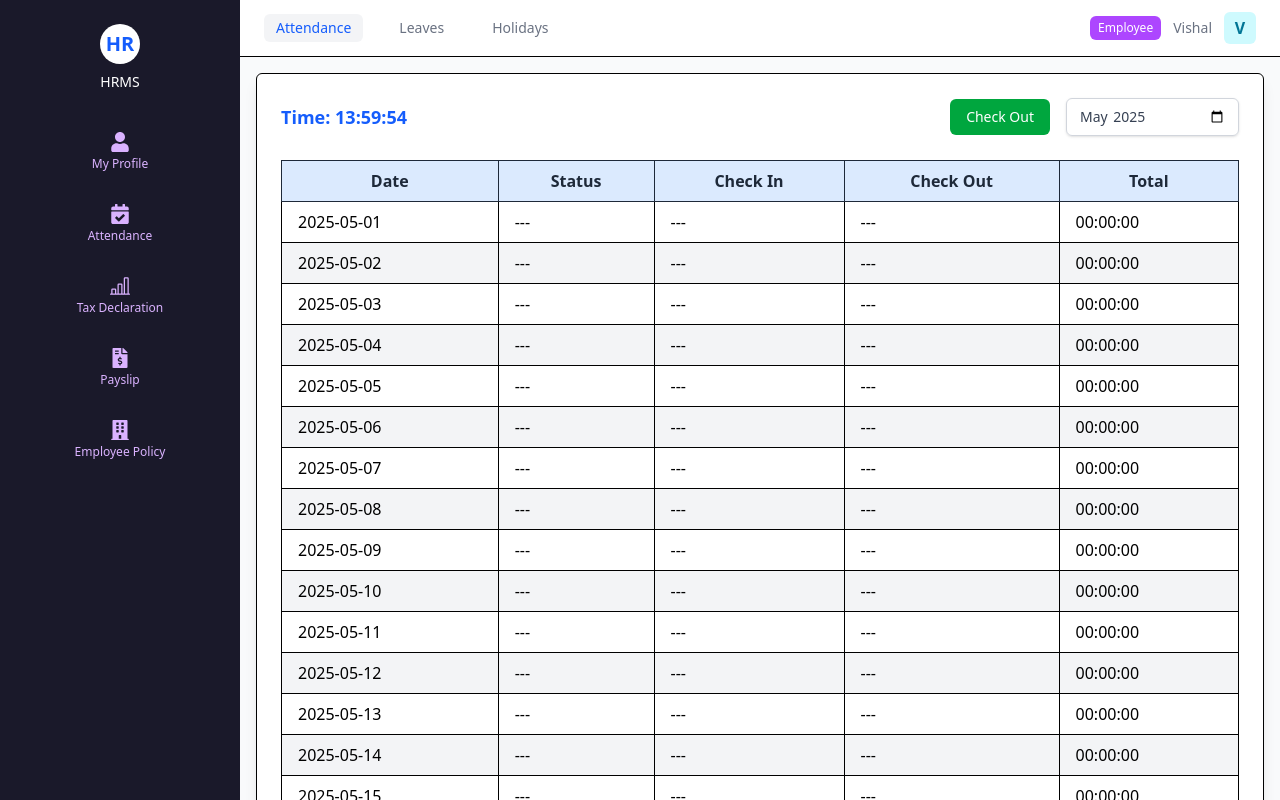
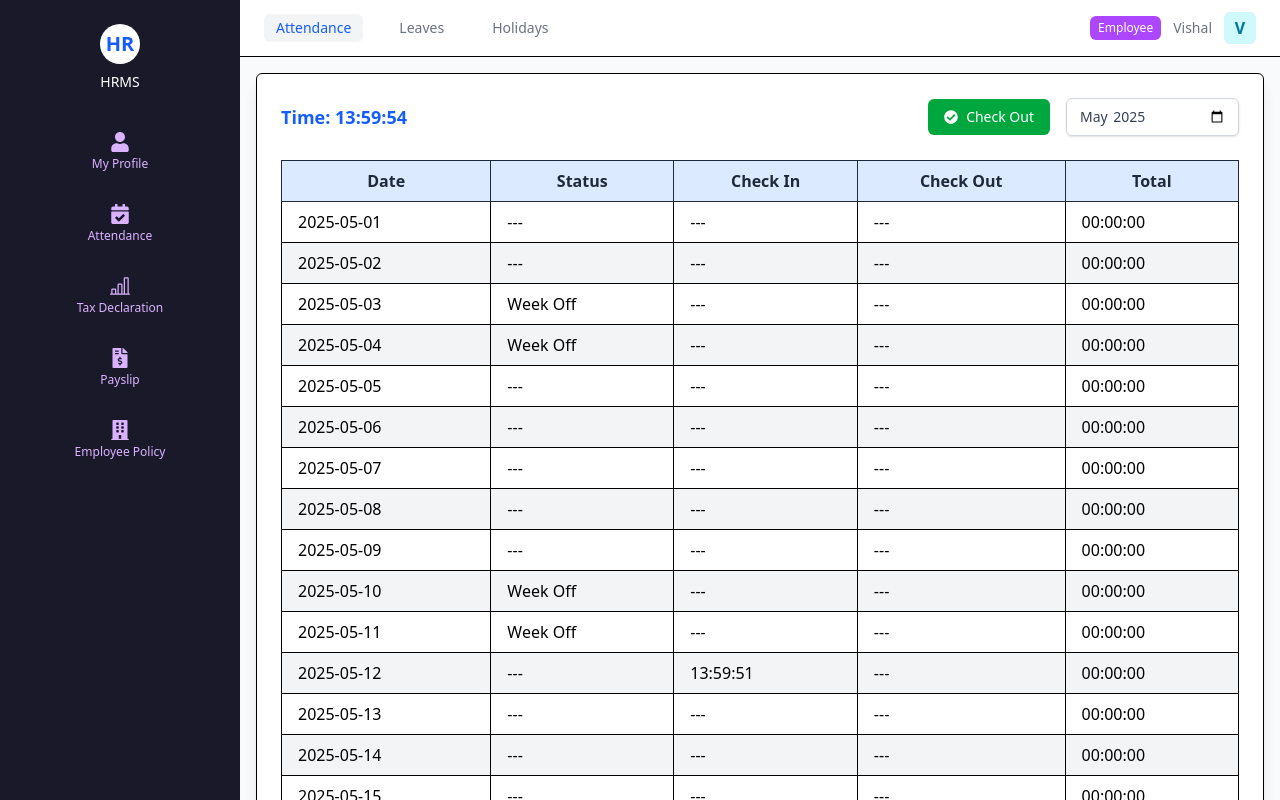
Before and after one commit to vishalglobussoftSDE/emp_clone_fe, a React (Vite) app: page /hrms/attendence in a window 1280 px wide. Both pictures are taken after a click on the button "Check In". Shown: the top 800 px of the page. Built offline with nearby package versions, Linux system fonts and the light colour scheme.

Commit message:
make fun to check user absent or present based on time duration

```diff
--- a/src/pages/HRMSPages/Attendence.jsx
+++ b/src/pages/HRMSPages/Attendence.jsx
@@ -1,5 +1,16 @@
 import { useState, useEffect } from "react";
 import AttendanceTable from "../../components/HRMSComponents/AttendanceTable";
+import { FaCheckCircle } from "react-icons/fa";
+
+const getISTTime = () => {
+  return new Intl.DateTimeFormat("en-IN", {
+    timeZone: "Asia/Kolkata",
+    hour: "2-digit",
+    minute: "2-digit",
+    second: "2-digit",
+    hour12: false,
+  }).format(new Date());
+};
 
 const generateMonthDates = (year, month) => {
   const daysInMonth = new Date(year, month + 1, 0).getDate();
@@ -8,9 +19,11 @@ const generateMonthDates = (year, month) => {
   for (let i = 1; i <= daysInMonth; i++) {
     const date = new Date(year, month, i);
     const formatted = date.toISOString().split("T")[0];
+    const isWeekend = date.getDay() === 0 || date.getDay() === 6;
+
     dates.push({
       date: formatted,
-      status: "---",
+      status: isWeekend ? "Week Off" : "---",
       checkIn: "---",
       checkOut: "---",
       total: "00:00:00",
@@ -20,43 +33,94 @@ const generateMonthDates = (year, month) => {
   return dates;
 };
 
+const formatTime = (date) => {
+  return date.toTimeString().split(" ")[0];
+};
+
+const calculateDuration = (start, end) => {
+  const startTime = new Date(`1970-01-01T${start}Z`);
+  const endTime = new Date(`1970-01-01T${end}Z`);
+  const diffMs = endTime - startTime;
+  if (diffMs < 0) return "00:00:00";
+
+  const hours = String(Math.floor(diffMs / 3600000)).padStart(2, "0");
+  const minutes = String(Math.floor((diffMs % 3600000) / 60000)).padStart(2, "0");
+  const seconds = String(Math.floor((diffMs % 60000) / 1000)).padStart(2, "0");
+
+  return `${hours}:${minutes}:${seconds}`;
+};
+
+const isDurationAtLeast8Hours = (duration) => {
+  const [hrs] = duration.split(":").map(Number);
+  return hrs >= 8;
+};
+
 const Attendence = () => {
-  const [isCheckedIn, setIsCheckedIn] = useState(false);
-  const [currentCheck, setCurrentCheck] = useState("Check In");
-  const [currentTime, setCurrentTime] = useState("");
+  const [currentTime, setCurrentTime] = useState(getISTTime());
   const [selectedMonth, setSelectedMonth] = useState(() => {
     const now = new Date();
     return `${now.getFullYear()}-${String(now.getMonth() + 1).padStart(2, "0")}`;
   });
+  const [attendanceData, setAttendanceData] = useState([]);
+  const [hasCheckedInToday, setHasCheckedInToday] = useState(false);
 
-  const handleCheckIn = () => {
-    setIsCheckedIn(!isCheckedIn);
-    setCurrentCheck(isCheckedIn ? "Check In" : "Check Out");
-  };
-
-  // Live Indian time using IST
+  // Live clock updater
   useEffect(() => {
-    const updateTime = () => {
-      const now = new Date();
-      const options = {
-        timeZone: "Asia/Kolkata",
-        hour: "2-digit",
-        minute: "2-digit",
-        second: "2-digit",
-        hour12: false,
-      };
-      const formatter = new Intl.DateTimeFormat("en-IN", options);
-      setCurrentTime(formatter.format(now));
-    };
-
-    updateTime(); // initial call
-    const timer = setInterval(updateTime, 1000);
-
+    const timer = setInterval(() => {
+      setCurrentTime(getISTTime());
+    }, 1000);
     return () => clearInterval(timer);
   }, []);
 
+  // Generate fresh month data on month change
+  useEffect(() => {
     const [year, month] = selectedMonth.split("-").map(Number);
-  const attendanceData = generateMonthDates(year, month - 1);
+    const newData = generateMonthDates(year, month - 1);
+    setAttendanceData(newData);
+    setHasCheckedInToday(false);
+  }, [selectedMonth]);
+
+  const handleCheck = () => {
+    const today = new Date().toISOString().split("T")[0];
+    const now = getISTTime();
+
+    setAttendanceData((prevData) =>
+      prevData.map((entry) => {
+        if (entry.date === today && entry.status !== "Week Off") {
+          // First-time check-in
+          if (!hasCheckedInToday && entry.checkIn === "---") {
+            setHasCheckedInToday(true);
+            return {
+              ...entry,
+              checkIn: now,
+              checkOut: "---",
+              total: "00:00:00",
+              status: "---",
+            };
+          }
+
+          // Already checked in, now updating check-out and status
+          if (hasCheckedInToday && entry.checkIn !== "---") {
+            const total = calculateDuration(entry.checkIn, now);
+            const isPresent = isDurationAtLeast8Hours(total);
+
+            return {
+              ...entry,
+              checkOut: now,
+              total,
+              status: isPresent ? "Present" : "Absent",
+            };
+          }
+        }
+        return entry;
+      })
+    );
+  };
+
+  const today = new Date().toISOString().split("T")[0];
+  const todayData = attendanceData.find((entry) => entry.date === today);
+  const isWeekOffToday = todayData?.status === "Week Off";
+  const alreadyCheckedIn = todayData?.checkIn !== "---";
 
   return (
     <div className="border rounded-md shadow-lg p-6 bg-white">
@@ -68,16 +132,25 @@ const Attendence = () => {
           </h1>
 
           <div className="flex items-center gap-4">
+            {!isWeekOffToday && (
               <button
-              onClick={handleCheckIn}
-              className={`px-4 py-2 rounded-md text-sm font-medium text-white transition-all duration-300 ${
-                isCheckedIn
+                onClick={handleCheck}
+                className={`px-4 py-2 flex items-center gap-2 rounded-md text-sm font-medium text-white transition-all duration-300 ${
+                  alreadyCheckedIn
                     ? "bg-green-600 hover:bg-red-600"
                     : "bg-blue-500 hover:bg-blue-600"
                 }`}
               >
-              {currentCheck}
+                {alreadyCheckedIn ? (
+                  <>
+                    <FaCheckCircle className="text-white" />
+                    Check Out
+                  </>
+                ) : (
+                  "Check In"
+                )}
               </button>
+            )}
 
             <input
               type="month"
@@ -88,7 +161,7 @@ const Attendence = () => {
           </div>
         </div>
 
-        {/* Table */}
+        {/* Attendance Table */}
         <div className="overflow-x-auto">
           <AttendanceTable data={attendanceData} />
         </div>
```
Lines whose indentation alone changed are shown as unchanged.
